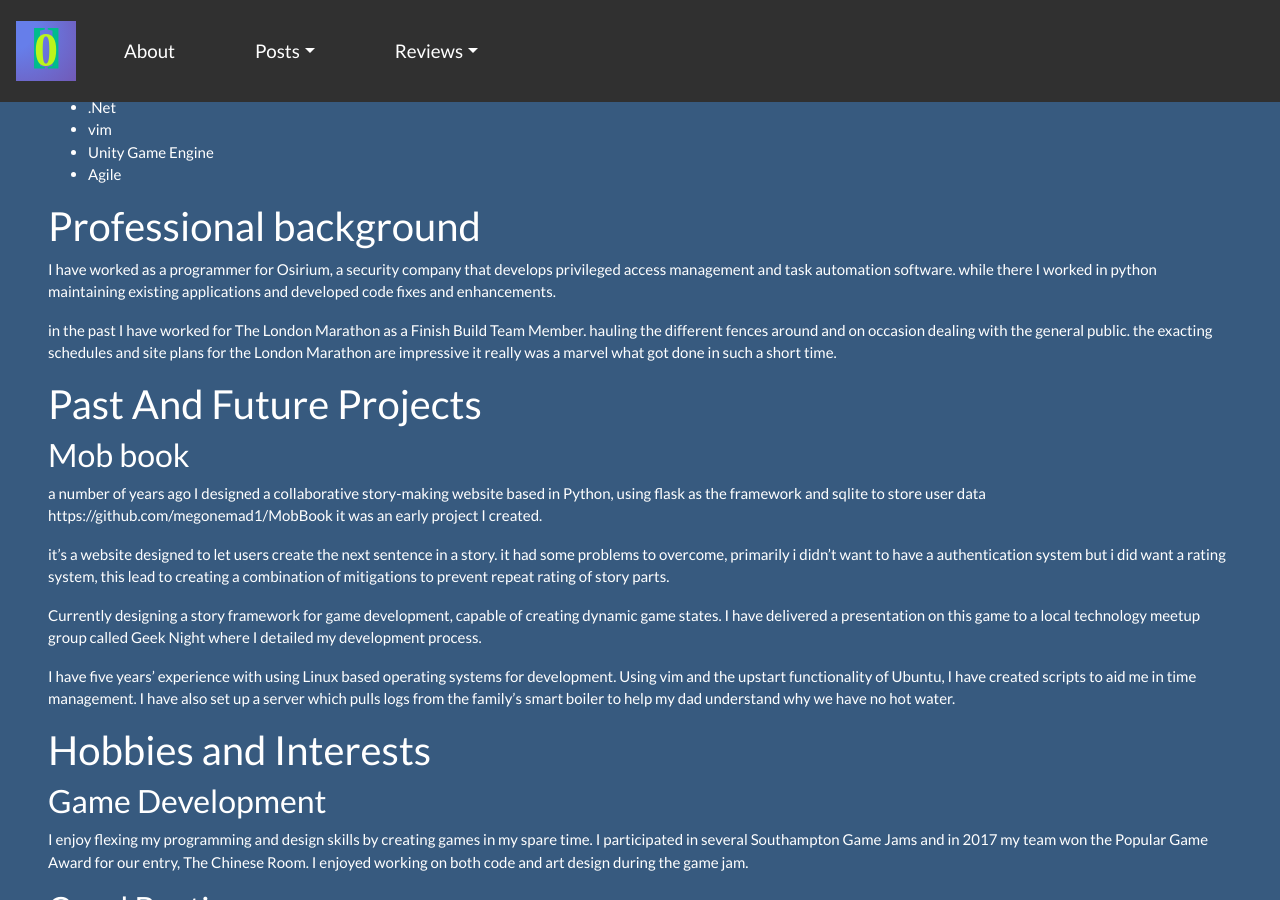
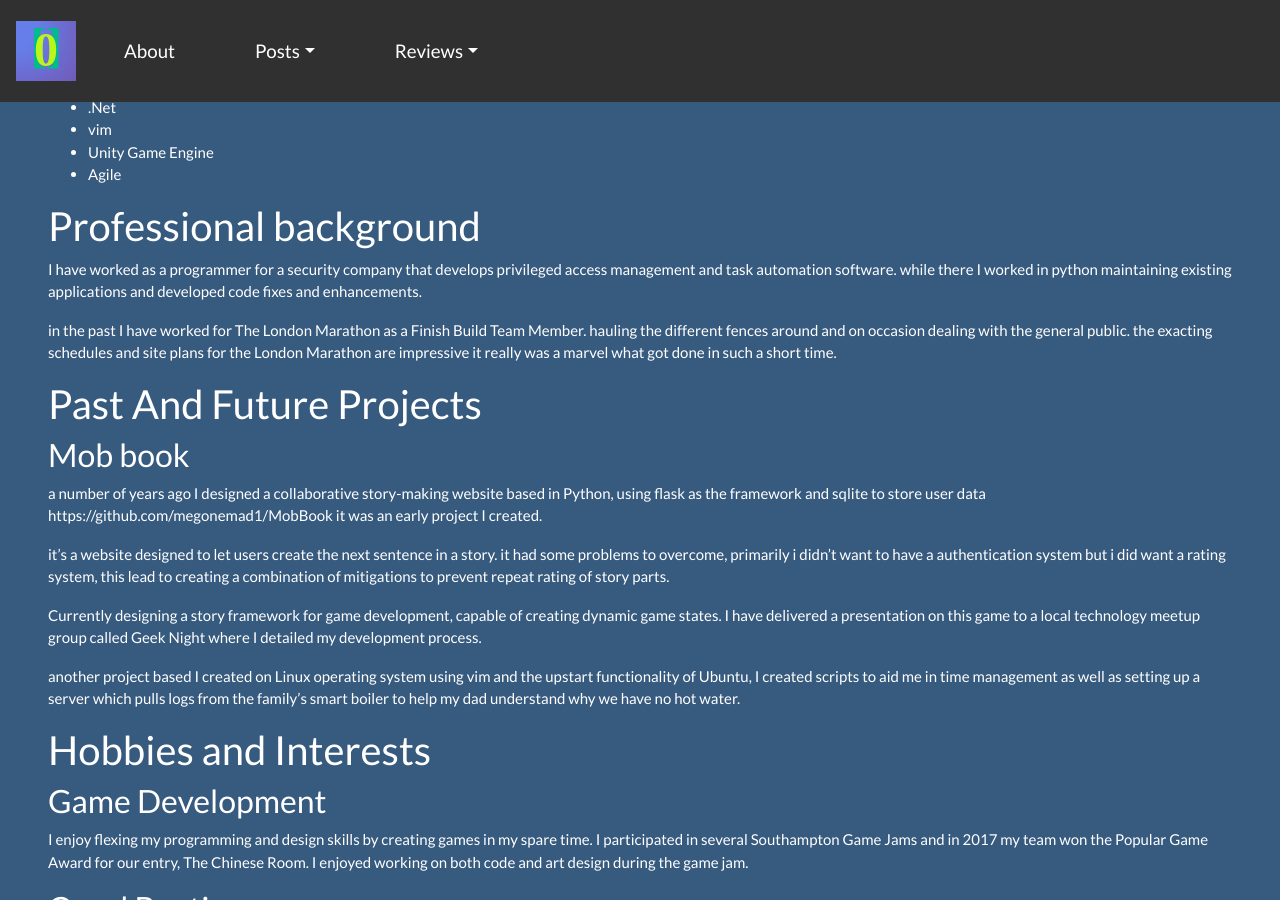
Before and after one commit to megonemad1/Tutor-Website, a Jekyll site: the page built from about.md, in a window 1280 px wide and 900 px high, scrolled down 483 px. Built offline with Jekyll 4.4.1, drawn with Linux system fonts in a browser that asks for light colours; nearby versions of some CDN libraries.

Commit message:
content changes to about

```diff
--- a/about.md
+++ b/about.md
@@ -28,7 +28,7 @@ experience and apply new practical coding skills.
 - Agile
 
 ## Professional background
-I have worked as a programmer for Osirium, a security company that develops privileged access management and task automation software. while there I worked in python maintaining existing applications and developed code fixes and enhancements.
+I have worked as a programmer for a security company that develops privileged access management and task automation software. while there I worked in python maintaining existing applications and developed code fixes and enhancements.
 
 in the past I have worked for The London Marathon as a Finish Build Team Member. hauling the different fences around and on occasion dealing with the general public. the exacting schedules and site plans for the London Marathon are impressive it really was a marvel what got done in such a short time.
 
@@ -43,9 +43,7 @@ dynamic game states. I have delivered a presentation on this game to a local
 technology meetup group called Geek Night where I detailed my development
 process.
 
-I have five years’ experience with using Linux based operating systems for
-development. Using vim and the upstart functionality of Ubuntu, I have created
-scripts to aid me in time management. I have also set up a server which pulls logs
+another project based I created on Linux operating system using vim and the upstart functionality of Ubuntu, I created scripts to aid me in time management as well as setting up a server which pulls logs
 from the family's smart boiler to help my dad understand why we have no hot water.
 
 ## Hobbies and Interests
```
